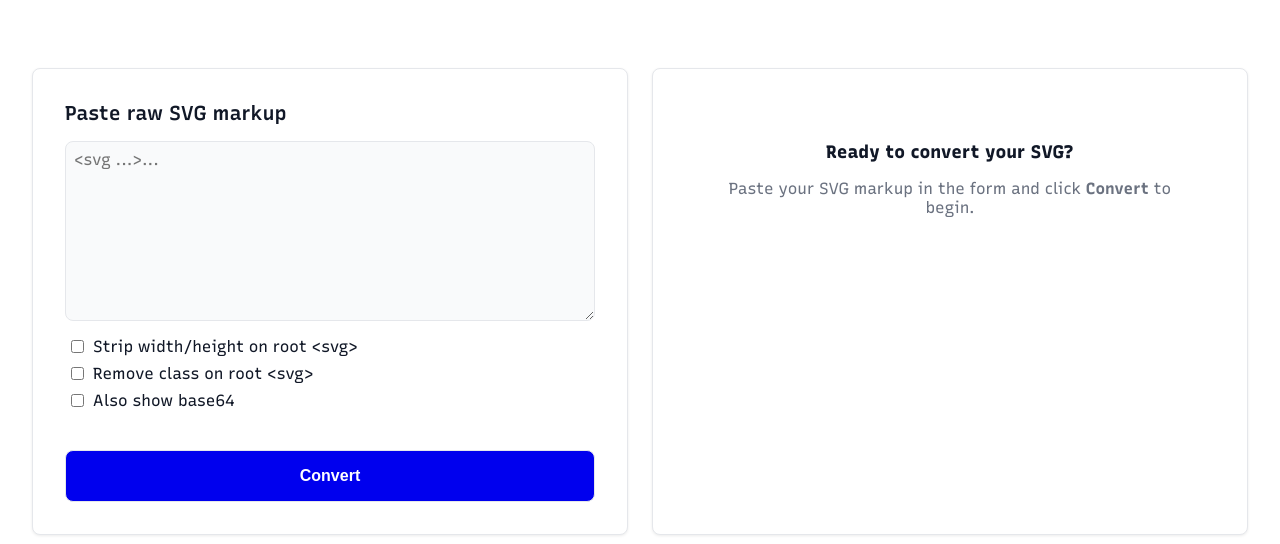
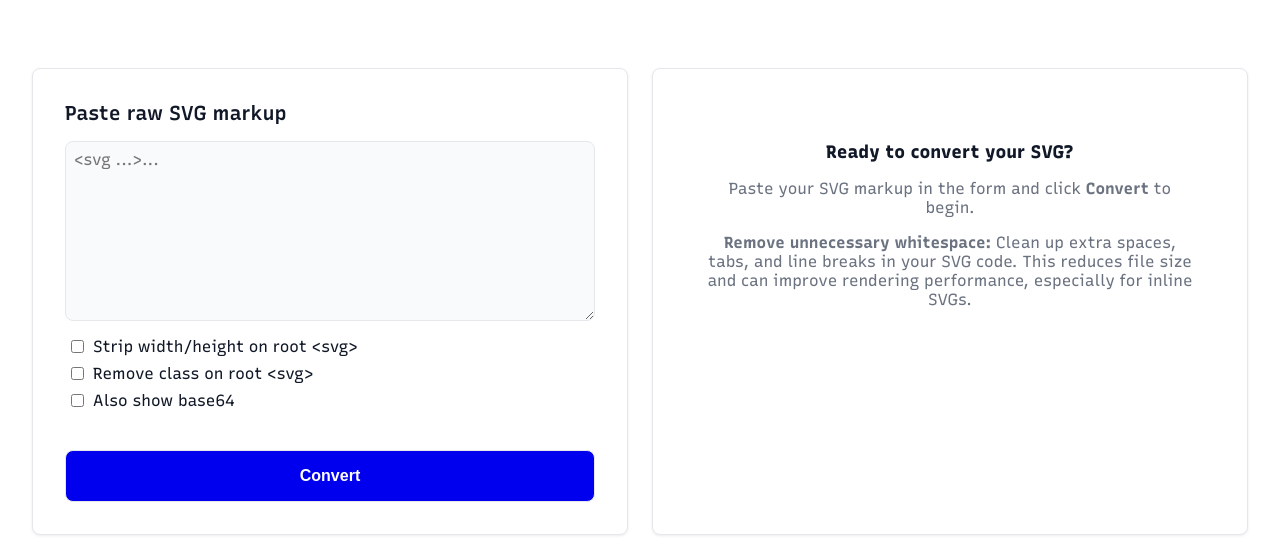
Before and after one commit to webtions/svgready, a PHP site: page / in a window 1280 px wide. Shown: the part 255-799 px from the top of the page. Run offline with PHP 8.4, Linux system fonts and the light colour scheme; some libraries are stand-ins or nearby versions.

Commit message:
Add SVG tips feature that displays random tips in empty state

```diff
--- a/inc/templates/output.php
+++ b/inc/templates/output.php
@@ -128,6 +128,7 @@ $errorTitle = $errorTitle ?? '';
 	<div class="empty-state" role="status">
 		<h3>Ready to convert your SVG?</h3>
 		<p>Paste your SVG markup in the form and click <strong>Convert</strong> to begin.</p>
+		<?php require __DIR__ . '/tips.php'; ?>
 	</div>
 <?php endif; ?>
 
--- /dev/null
+++ b/inc/templates/tips.php
@@ -0,0 +1,45 @@
+<?php
+/**
+ * SVG Ready – Tips Template
+ *
+ * Displays SVG tips one at a time in the empty state.
+ *
+ * @package SVGready
+ * @since   1.0.0
+ */
+
+declare(strict_types=1);
+
+// Define SVG tips.
+$tips = [
+		 [
+          'title' => 'Use CSS variables for dynamic colors:',
+          'text'  => 'You can use CSS custom properties (variables) inside SVG by setting fill="var(--icon-color)" or stroke="var(--border-color)". This allows you to change SVG colors dynamically with CSS without modifying the SVG markup.',
+         ],
+		 [
+          'title' => 'Inline SVG vs. external files:',
+          'text'  => 'Inline SVG in HTML gives you CSS control and better performance for small icons, while external SVG files are better for reusable graphics and caching.',
+         ],
+		 [
+          'title' => 'Remove unnecessary whitespace:',
+          'text'  => 'Clean up extra spaces, tabs, and line breaks in your SVG code. This reduces file size and can improve rendering performance, especially for inline SVGs.',
+         ],
+		 [
+          'title' => 'Always include a viewBox:',
+          'text'  => 'The viewBox attribute (e.g., viewBox="0 0 24 24") makes your SVG scalable and responsive. Without it, SVGs may not scale properly when resized.',
+         ],
+		 [
+          'title' => 'Group related elements:',
+          'text'  => 'Use <g> tags to group related SVG elements. This allows you to apply transforms, styles, and animations to multiple elements at once, keeping your code organized and maintainable.',
+         ],
+        ];
+
+// Shuffle and pick one tip.
+shuffle($tips);
+$tip = $tips[0];
+
+?>
+<div class="svg-tip">
+	<span class="tip-icon" aria-hidden="true"></span>
+	<p><strong><?php echo svgreadyEscapeHtml($tip['title']); ?></strong> <?php echo svgreadyEscapeHtml($tip['text']); ?></p>
+</div>
```
